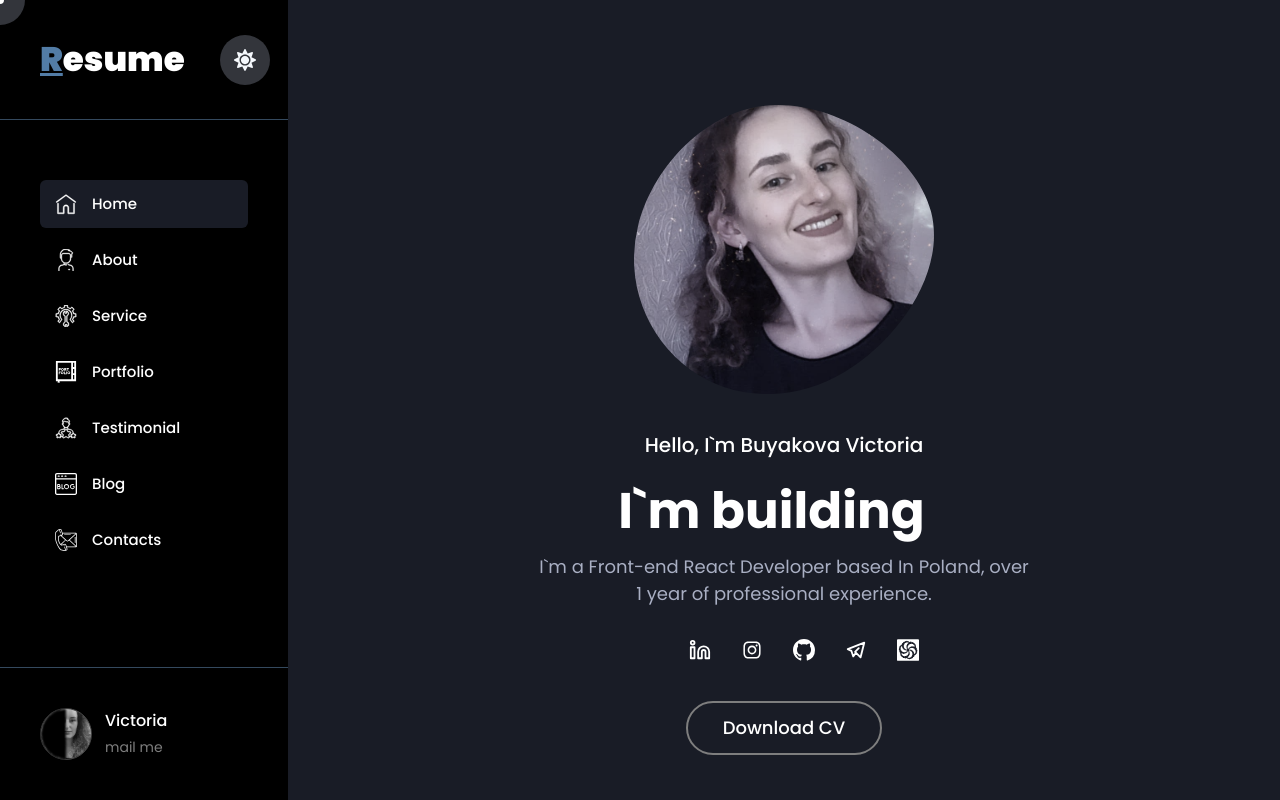
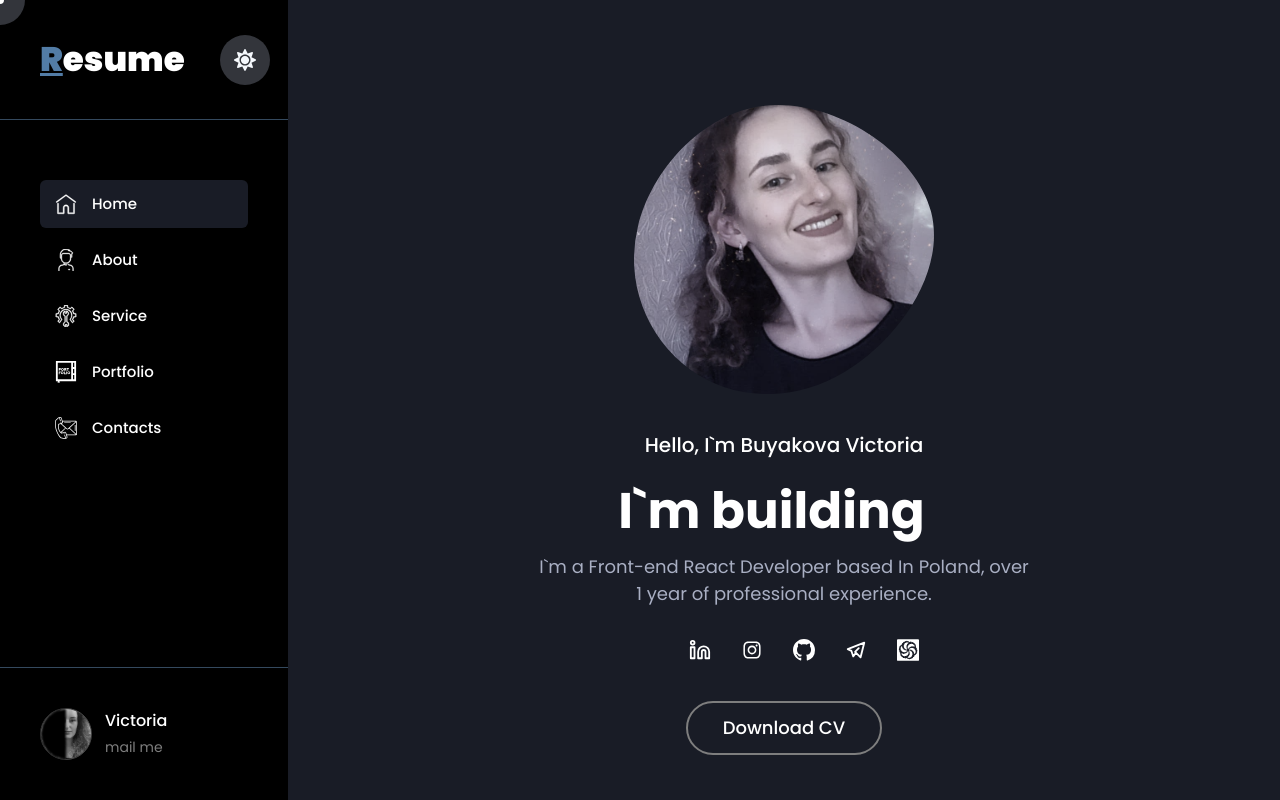
Before and after one commit to Feralwater/cv, a React (Create React App) app: page / in a window 1280 px wide. Shown: the top 800 px of the page. Built offline with nearby package versions, Linux system fonts and the light colour scheme.

Commit message:
remove unnecessary navbar items

```diff
--- a/src/components/Navbar/constants.tsx
+++ b/src/components/Navbar/constants.tsx
@@ -3,9 +3,7 @@ import { ReactComponent as Portfolio } from 'assets/svg/portfolio.svg';
 import { ReactComponent as Home } from 'assets/svg/home.svg';
 import { ReactComponent as About } from 'assets/svg/man.svg';
 import { ReactComponent as Service } from 'assets/svg/cog.svg';
-import { ReactComponent as Testimonial } from 'assets/svg/testimonial.svg';
 import { ReactComponent as Contacts } from 'assets/svg/contacts.svg';
-import { ReactComponent as Blog } from 'assets/svg/blog.svg';
 
 export const navbarConstants = [
   {
@@ -25,14 +23,6 @@ export const navbarConstants = [
     navText: 'Portfolio',
   },
   {
-    navIcon: <Testimonial />,
-    navText: 'Testimonial',
-  },
-  {
-    navIcon: <Blog />,
-    navText: 'Blog',
-  },
-  {
     navIcon: <Contacts />,
     navText: 'Contacts',
   },
```
Also changed, not shown: src/assets/svg/blog.svg (deleted), src/assets/svg/testimonial.svg (deleted).
